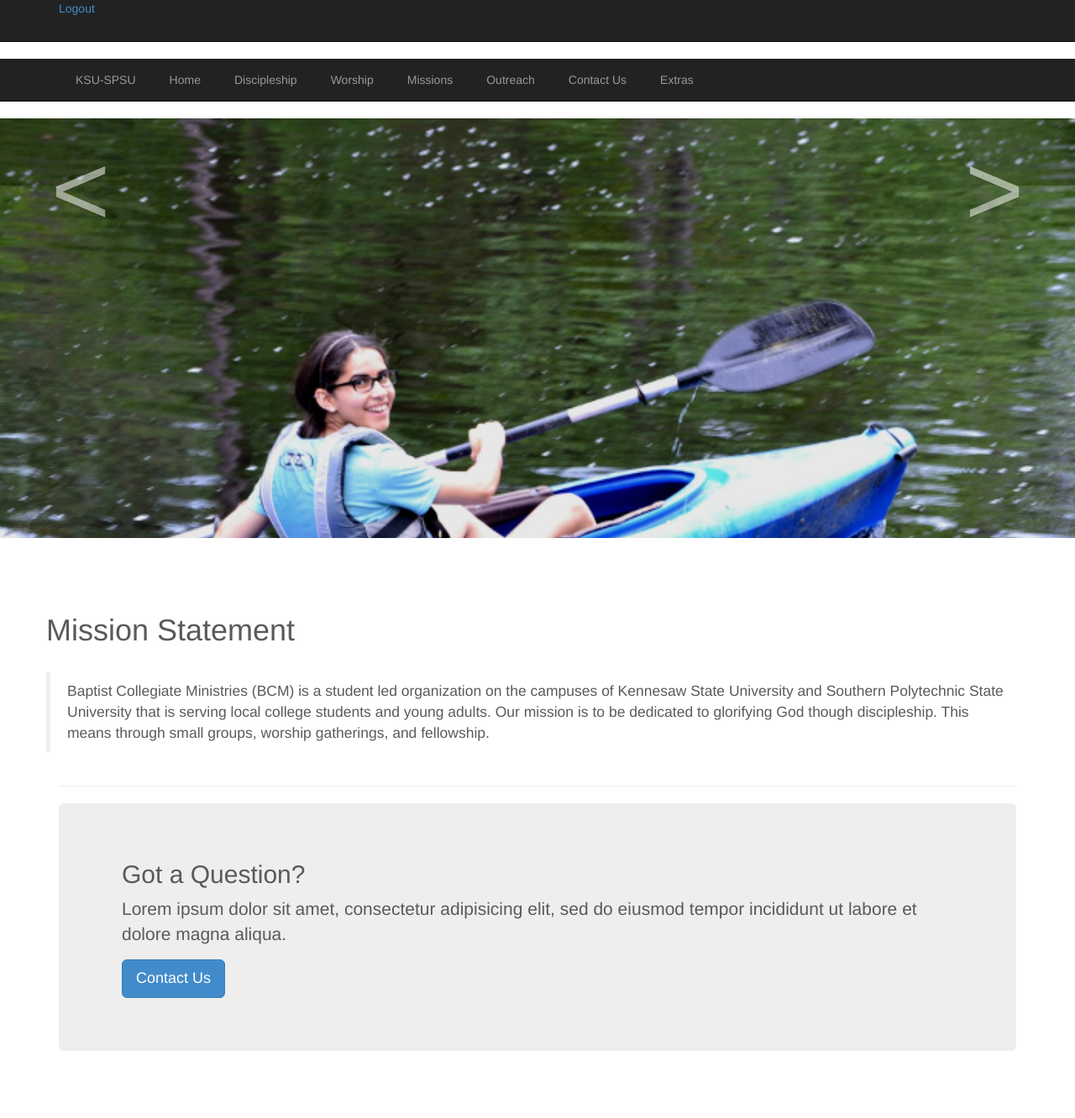
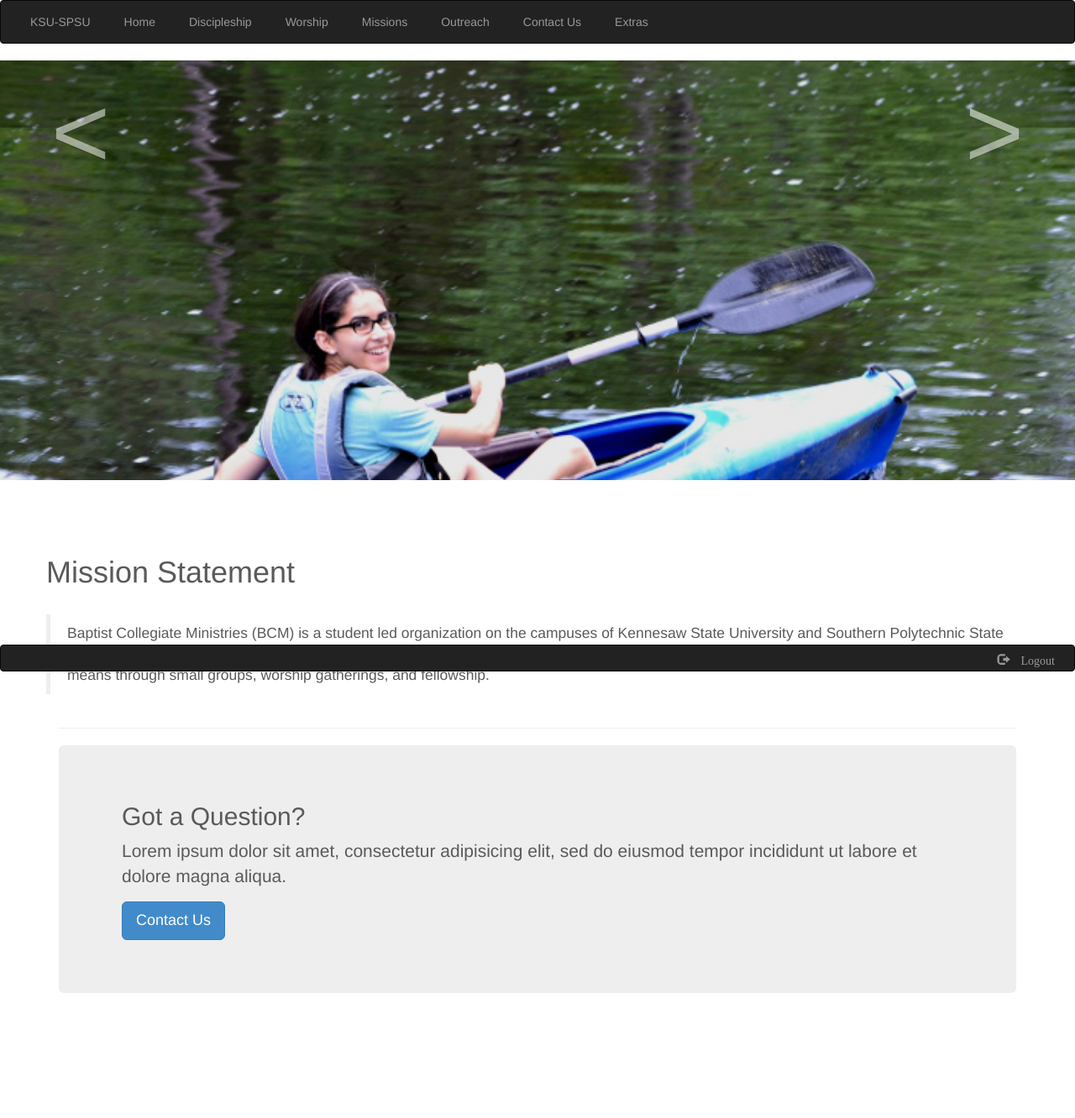
Before and after one commit to ksubcm/website, a PHP site: page /main.php in a window 1280 px wide. Shown: the whole page at 84% size. After the commit the page ends 1183 px from the top, so only its background shows below. Run offline with PHP 8.4, Linux system fonts and the light colour scheme; the visitor is signed in with stand-in values (Sample User, id 1); some libraries are stand-ins or nearby versions.

Commit message:
fixed toolbar * moved toolbar to the bottom of  the screen (made it fixed) * added styling for the toolbar (see layout.css) * simplified inc/{navbar,toolbar}.php

```diff
--- a/css/layout.css
+++ b/css/layout.css
@@ -1,19 +1,22 @@
 
-body {
+body
+{
     color: #5A5A5A;
     padding-bottom: 40px;
 }
 
 /* ------ Custom CSS ------- */
 
-.row h1 {
+.row h1
+{
   padding-top: 10px;
   padding-bottom: 10px;
   margin-bottom: 20px;
 
 }
 
-.footer {
+.footer
+{
   position: relative;
   margin-top: -150px; /* negative value of footer height */
   height: 150px;
@@ -21,29 +24,34 @@ body {
   padding-top:20px;
 }
 
-.hyperlink:hover, .hyperlink {
+.hyperlink:hover, .hyperlink
+{
   color: #6B6B6B;
 
 }
 
-.hyperlink:active, .hyperlink:visited {
+.hyperlink:active, .hyperlink:visited
+{
   color: #3B3B3B;
 }
 
-/*.jumbotron {
+/*.jumbotron
+{
   position: absolute;
   padding-top: 70px;
   top: 0 auto;
   z-index: 1;
 }*/
 
-.imageClip{
+.imageClip
+{
     width:140px;
     height:140px;
     overflow:hidden;
 }
 
-.img-circle {
+.img-circle
+{
 background:#555;
 width: 130px;
 height: 130px;
@@ -52,9 +60,32 @@ height: 130px;
 border-radius: 500px;
 }
 
+#toolbar
+{
+	margin-bottom: -20px;
+	width: 100%;
+	position: fixed;
+	bottom: 0px;
+	z-index: 100;
+}
 
-.navbar-wrapper {
+#toolbar .navbar
+{
+	min-height: 0px;
+}
 
+#toolbar .navbar-form
+{
+	margin: 0;
+}
+
+#toolbar .nav > li > a
+{
+	padding: 8px;
+}
+
+.navbar-wrapper
+{
     left: 0;
     margin-top: 0px;
     position: relative;
@@ -62,33 +93,41 @@ border-radius: 500px;
     top: 0;
     z-index: 10;
 }
-.navbar-wrapper .navbar {
+.navbar-wrapper .navbar
+{
 }
-.navbar .navbar-inner {
+.navbar .navbar-inner
+{
     border: 0 none;
     box-shadow: 0 2px 10px rgba(0, 0, 0, 0.25);
 }
-.navbar .brand {
+.navbar .brand
+{
     font-size: 16px;
     font-weight: bold;
     padding: 14px 20px 16px;
     text-shadow: 0 -1px 0 rgba(0, 0, 0, 0.5);
 }
 
-.navbar .nav > li > a {
+.navbar .nav > li > a
+{
     padding: 15px 20px;
 }
-.navbar .btn-navbar {
+.navbar .btn-navbar
+{
     margin-top: 0px;
 }
-.carousel {
+.carousel
+{
     margin-bottom: 60px;
 }
-.carousel .container {
+.carousel .container
+{
     position: relative;
     z-index: 9;
 }
-.carousel-control {
+.carousel-control
+{
     background-color: transparent;
     border: 0 none;
     font-size: 120px;
@@ -97,126 +136,159 @@ border-radius: 500px;
     text-shadow: 0 1px 1px rgba(0, 0, 0, 0.4);
     z-index: 10;
 }
-.carousel .item {
+.carousel .item
+{
     height: 500px;
 }
-.carousel img {
+.carousel img
+{
     height: 500px;
     left: 0;
     min-width: 100%;
     position: absolute;
     top: 0;
 }
-.carousel-caption {
+.carousel-caption
+{
     background-color: rgba(0, 0, 0, 0);
     margin-top: 200px;
     max-width: 550px;
     padding: 0 20px;
     position: static;
 }
-.carousel-caption h1, .carousel-caption .lead {
+.carousel-caption h1, .carousel-caption .lead
+{
     color: #FFFFFF;
     line-height: 1.25;
     margin: 0;
     text-shadow: 0 1px 1px rgba(0, 0, 0, 0.4);
 }
-.carousel-caption .btn {
+.carousel-caption .btn
+{
     margin-top: 10px;
 }
-.marketing .span4 {
+.marketing .span4
+{
     text-align: center;
 }
-.marketing h2 {
+.marketing h2
+{
     font-weight: normal;
 }
-.marketing .span4 p {
+.marketing .span4 p
+{
     margin-left: 10px;
     margin-right: 10px;
 }
-.featurette-divider {
+.featurette-divider
+{
     margin: 80px 0;
 }
-.featurette {
+.featurette
+{
     overflow: hidden;
     padding-top: 120px;
 }
-.featurette-image {
+.featurette-image
+{
     margin-top: -120px;
 }
-.featurette-image.pull-left {
+.featurette-image.pull-left
+{
     margin-right: 40px;
 }
-.featurette-image.pull-right {
+.featurette-image.pull-right
+{
     margin-left: 40px;
 }
-.featurette-heading {
+.featurette-heading
+{
     font-size: 50px;
     font-weight: 300;
     letter-spacing: -1px;
     line-height: 1;
 }
-@media (max-width: 979px) {
-.container.navbar-wrapper {
+@media (max-width: 979px)
+{
+.container.navbar-wrapper
+{
     margin-bottom: 0;
     margin-top: 0;
     width: auto;
 }
-.navbar-inner {
+.navbar-inner
+{
     border-radius: 0 0 0 0;
     margin: -20px 0;
 }
-.carousel .item {
+.carousel .item
+{
     height: 500px;
 }
-.carousel img {
+.carousel img
+{
     height: 500px;
     width: auto;
 }
-.featurette {
+.featurette
+{
     height: auto;
     padding: 0;
 }
-.featurette-image.pull-left, .featurette-image.pull-right {
+.featurette-image.pull-left, .featurette-image.pull-right
+{
     display: block;
     float: none;
     margin: 0 auto 20px;
     max-width: 40%;
 }
 }
-@media (max-width: 767px) {
-.navbar-inner {
+@media (max-width: 767px)
+{
+.navbar-inner
+{
     margin: -20px;
 }
-.carousel {
+.carousel
+{
     margin-left: -20px;
     margin-right: -20px;
 }
-.carousel .container {
+.carousel .container
+{
 }
-.carousel .item {
+.carousel .item
+{
     height: 300px;
 }
-.carousel img {
+.carousel img
+{
     height: 300px;
 }
-.carousel-caption {
+.carousel-caption
+{
     margin-top: 100px;
     padding: 0 70px;
     width: 65%;
 }
-.carousel-caption h1 {
+.carousel-caption h1
+{
     font-size: 30px;
 }
-.carousel-caption .lead, .carousel-caption .btn {
+.carousel-caption .lead, .carousel-caption .btn
+{
     font-size: 18px;
 }
-.marketing .span4 + .span4 {
+.marketing .span4 + .span4
+{
     margin-top: 40px;
 }
-.featurette-heading {
+.featurette-heading
+{
     font-size: 30px;
 }
-.featurette .lead {
+.featurette .lead
+{
     font-size: 18px;
     line-height: 1.5;
 }
--- a/inc/navbar.php
+++ b/inc/navbar.php
@@ -1,76 +1,34 @@
 <?php
 /*
- * "struct" like class for holding a link information
+ * the navbar at the top of the screen
+ *
+ * @author Noah Harvey
  */
-class NavItem
-{
-	public $title = NULL;
-	public $link = NULL;
-	public $subitems = array();
-	public $text = null;
 
-	function __construct($title, $link, $text = null)
-	{
-		$this->title = $title;
-		$this->link = $link;
-		$this->text = $text;
-	}
+/* php wrapper code for a dynamic navbar */
 
-	/** adds a subitem to this item */
-	public function addSubItem($item)
-	{
-		if($item == NULL) return;
-		$this->subitems[] = $item;
-	}
-}
+/* load the nav bar */
+/* * $navbar = new Navbar(); * $navbar->addItem(new NavItem("KSU-SPSU",$conf['LINKPATH']."home"));
+ * $navbar->addItem(new NavItem("Home",$conf['LINKPATH']."home"));
+ * $navbar->addItem(new NavItem("Discipleship",$conf['LINKPATH']."discp"));
+ * $navbar->addItem(new NavItem("Worship",$conf['LINKPATH']."worsh"));
+ * $navbar->addItem(new NavItem("Missions",$conf['LINKPATH']."missn"));
+ * $navbar->addItem(new NavItem("Outreach",$conf['LINKPATH']."outrch"));
+ * $navbar->addItem(new NavItem("Contact Us",$conf['LINKPATH']."cntct"));
+ */
 
+/* add extras link to navbar */
 /*
- * Navigation bar at the top of the screen
+ * $extras_lnk = new NavItem("Extras","");
+ * $extras_lnk->addSubItem(new NavItem("Printing At BCM Building",$conf['LINKPATH']."printing"));
+ * $extras_lnk->addSubItem(new NavItem("Editor",$conf['LINKPATH']."editor"));
+ * $navbar->addItem($extras_lnk);
+ *
+ * $navbar->dumpNavbar();
  */
-class Navbar
-{
-	//container for items in navbar
-	private $items = array();
 
-	/** add a new item to the item list */
-	public function addItem($nav_item)
-	{
-		if($nav_item  == NULL) return;
-
-		$this->items[] = $nav_item;
-	}
-
-	/**
-	 * helper function for dumpNavbar()
-	 *
-   * dumps the html for a given navbar item (including any nested items it
-   * contains)
-   */
-	private function dumpItem($item)
-	{
-		//print any subitems
-		if(count($item->subitems) > 0)
-		{
-			echo "<li class='dropdown'>
-			<a href='' class='dropdown-toggle' data-toggle='dropdown'>".$item->title."</a>
-				<ul class='dropdown-menu'>";
-			foreach($item->subitems as $subitem)
-				$this->dumpItem($subitem);
-			echo "</ul></li>";
-		}
-		else if($item->text != null)
-			echo "<li class='activable'>".$item->text."</li>";
-		else
-			echo "<li class='activable'><a href='".$item->link."'>".$item->title."</a></li>";
-	}
-
-	public function dumpNavbar()
-	{
-		//print the containers and mobile dependent stuffs
-		echo "<!-- NAVBAR -->
-		<div class='navbar-wrapper'>
-			<div class='navbar navbar-inverse navbar-static-top' role='navigation'>
-				<div class='container'>
+?>
+<div id='bcm_navbar' class='navbar navbar-inverse' role='navigation'>
 	<div class='navbar-header'>
 		<!-- MOBILE NAVBAR -->
 		<!-- button on the far right -->
@@ -83,19 +41,39 @@ class Navbar
 		<!-- END MOBILE NAVBAR -->
 	</div>
 	<div class='navbar-collapse collapse'>
-						<ul class='nav navbar-nav'>";
-			foreach($this->items as $item)
-			{
-				$this->dumpItem($item);
-			}
-			echo "
+		<ul class='nav navbar-nav'>
+			<li class='activable'>
+				<a href='main.php?pageid=home'>KSU-SPSU</a>
+			</li>
+			<li class='activable'>
+				<a href='main.php?pageid=home'>Home</a>
+			</li>
+			<li class='activable'>
+				<a href='main.php?pageid=discp'>Discipleship</a>
+			</li>
+			<li class='activable'>
+				<a href='main.php?pageid=worsh'>Worship</a>
+			</li>
+			<li class='activable'>
+				<a href='main.php?pageid=missn'>Missions</a>
+			</li>
+			<li class='activable'>
+				<a href='main.php?pageid=outrch'>Outreach</a>
+			</li>
+			<li class='activable'>
+				<a href='main.php?pageid=cntct'>Contact Us</a>
+			</li>
+			<li class='dropdown'>
+				<a href='' class='dropdown-toggle' data-toggle='dropdown'>Extras</a>
+				<ul class='dropdown-menu'>
+					<li class='activable'>
+						<a href='main.php?pageid=printing'>Printing At BCM Building</a>
+					</li>
+					<li class='activable'>
+						<a href='main.php?pageid=editor'>Editor</a>
+					</li>
+				</ul>
+			</li>
 		</ul>
 	</div>
-						</div>
-					</div>
-			</div>
-			<!-- END NAVBAR -->";
-		}
-}
-
-?>
+</div><!-- /bcm_navbar -->
--- a/inc/page.php
+++ b/inc/page.php
@@ -22,44 +22,18 @@ require_once('inc/navbar.php');
 </head>
 <body>
 
+<?php if($login): ?>
+<!-- ******************** TOOLBAR ******************** -->
+<?php require_once('inc/toolbar.php'); ?>
+<!-- /TOOLBAR -->
+<?php endif; ?>
+
+<!-- ******************** NAVBAR ******************** -->
+<?php	require_once('inc/navbar.php'); ?>
+<!-- /NAVBAR -->
+
+<!-- ******************** CONTENT ******************** -->
 <?php
-	/* load the admin bar if we're logged in */
-	if($login)
-	{
-		echo " <script language='JavaScript' type='text/javascript'>
-		function sendLogout()
-		{
-		  document.logoutform.uid.value = ' ';
-		  document.logoutform.submit();
-		}</script>
-		<div id='adminbar'>";
-		$adminbar = new Navbar();
-		$adminbar->addItem(new NavItem("Logout"," ","<form method='post' action='main.php' name='logoutform'><input type='hidden' name='uid'/><a href='javascript:sendLogout()'>Logout</a></form>"));
-		$adminbar->dumpNavbar();
-		echo "</div>";
-	}
-
- /* load the nav bar */
-	$navbar = new Navbar();
-	$navbar->addItem(new NavItem("KSU-SPSU",$conf['LINKPATH']."home"));
-	$navbar->addItem(new NavItem("Home",$conf['LINKPATH']."home"));
-	$navbar->addItem(new NavItem("Discipleship",$conf['LINKPATH']."discp"));
-	$navbar->addItem(new NavItem("Worship",$conf['LINKPATH']."worsh"));
-	$navbar->addItem(new NavItem("Missions",$conf['LINKPATH']."missn"));
-	$navbar->addItem(new NavItem("Outreach",$conf['LINKPATH']."outrch"));
-	$navbar->addItem(new NavItem("Contact Us",$conf['LINKPATH']."cntct"));
-
-	/* add extras link to navbar */ $extras_lnk = new NavItem("Extras","");
-	$extras_lnk->addSubItem(new NavItem("Printing At BCM Building",$conf['LINKPATH']."printing"));
-	$extras_lnk->addSubItem(new NavItem("Editor",$conf['LINKPATH']."editor"));
-	$navbar->addItem($extras_lnk);
-
-	$navbar->dumpNavbar();
-
-	/* load page content. If the page isn't found then redirect us to the page not
-	found error page
-	*/
-	echo "<!-- *************CONTENT************** -->";
 	/* default values for a given page */
 	$page = array();
 	$page['TITLE'] = NULl;
@@ -76,14 +50,11 @@ require_once('inc/navbar.php');
 	if($page['CONTENT'])
 		dump_content($page['CONTENT']);
 ?>
+<!-- /CONTENT -->
 
-<!-- *************FOOTER************** -->
+<!-- ******************** FOOTER ******************** -->
 <?php include('inc/footer.php'); ?>
-
-<?php if($login): ?>
-	<!-- *************TOOLBAR************** -->
-	<div id='toolbar'></div>
-<?php endif ?>
+<!-- /FOOTER -->
 
 </body>
 </html>
--- /dev/null
+++ b/inc/toolbar.php
@@ -0,0 +1,48 @@
+<?php
+/*
+ * TOOLBAR FOR USERS HOW ARE LOGGED IN
+ *
+ * @author Noah Harvey <noah.harvey247@gmail.com>
+ */
+
+/*
+ * echo " <script language='JavaScript' type='text/javascript'>
+ * function sendLogout()
+ * {
+ *   document.logoutform.uid.value = ' ';
+ *   document.logoutform.submit();
+ * }</script>
+ * <div id='adminbar'>";
+ * $adminbar = new Navbar();
+ * $adminbar->addFreeItem("<form method='post' class='navbar-right navbar-form' action='main.php' name='logoutform'>
+ * <input type='hidden' name='uid'/>
+ * <ul class='nav navbar-nav'><li><a href='javascript:sendLogout()'>
+ * 	<span class='glyphicon glyphicon-log-out'> Logout</span>
+ * </a></li></ul>
+ * </form>");
+ * $adminbar->dumpNavbar();
+ * echo "</div>";
+ */
+?>
+<script language='JavaScript' type='text/javascript'>
+function sendLogout()
+{
+  document.logoutform.uid.value = ' ';
+  document.logoutform.submit();
+}
+</script>
+
+<div id='toolbar'>
+	<div class='navbar navbar-inverse' role='navigation'>
+		<form method='post' class='navbar-right navbar-form' action='main.php' name='logoutform'>
+			<input type='hidden' name='uid'/>
+			<ul class='nav navbar-nav'>
+				<li>
+					<a href='javascript:sendLogout()'>
+						<span class='glyphicon glyphicon-log-out'> Logout</span>
+					</a>
+				</li>
+			</ul>
+		</form>
+	</div>
+</div><!-- /toolbar -->
```
Also changed, not shown: inc/navbar_funcs.php (added, +115 -0 lines). Lines whose indentation alone changed are shown as unchanged.
